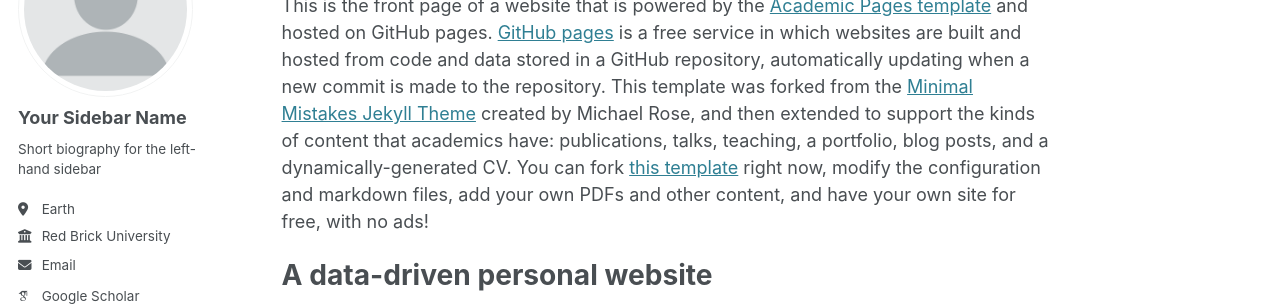
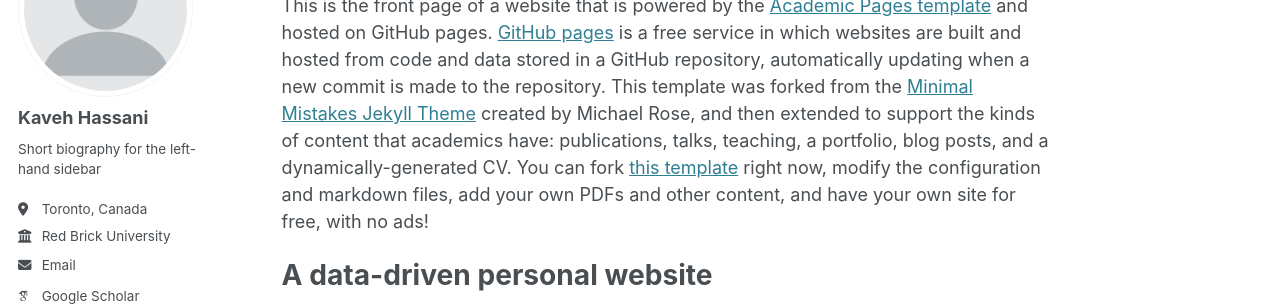
Before and after one commit to kavehhassani/kavehhassani.github.io, a Jekyll site: the page built from _pages/about.md, in a window 1280 px wide. Shown: the part 177-483 px from the top of the page. Built offline with Jekyll 4.4.1, drawn with Linux system fonts in a browser that asks for light colours; some web fonts are replaced.

Commit message:
Update _config.yml

```diff
--- a/_config.yml
+++ b/_config.yml
@@ -23,10 +23,10 @@ repository               : "academicpages/academicpages.github.io"
 author:
   # Biographic information
   avatar           : "profile.png"
-  name             : "Your Sidebar Name"
+  name             : "Kaveh Hassani"
   pronouns         : # example: "she/her"
   bio              : "Short biography for the left-hand sidebar"
-  location         : "Earth"
+  location         : "Toronto, Canada"
   employer         : "Red Brick University"
   uri              : # URL
   email            : "none@example.org"
```
